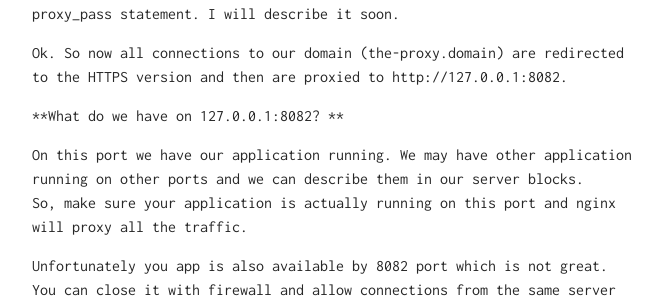
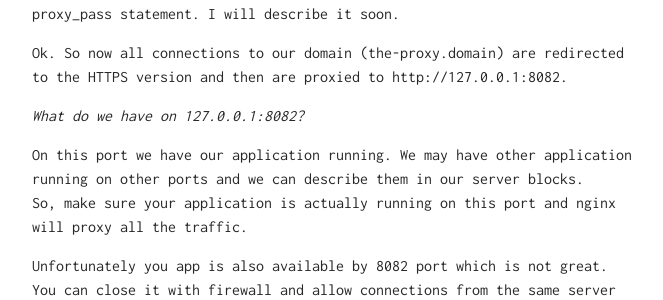
Before and after one commit to krydos/blog, a Jekyll site: the page built from _posts/2016-11-06-nginx-plus-ssl-on-one-server.md, in a window 1280 px wide. Shown: the part 1103-1403 px from the top of the page, without its empty margins (308-971 px from the left). Built offline with Jekyll 4.4.1, drawn with Linux system fonts in a browser that asks for light colours; comment, search, counter and statistics services are not loaded.

Commit message:
bold question

```diff
--- a/_posts/2016-11-06-nginx-plus-ssl-on-one-server.md
+++ b/_posts/2016-11-06-nginx-plus-ssl-on-one-server.md
@@ -56,7 +56,7 @@ One more important thing is `proxy_pass` statement.  I will describe it soon.
 
 Ok. So now all connections to our domain (the-proxy.domain) are redirected to the HTTPS version and then are proxied to http://127.0.0.1:8082.
 
-**What do we have on 127.0.0.1:8082? **
+*What do we have on 127.0.0.1:8082?*
 
 On this port we have our application running.
 We may have other application running on other ports and we can describe them in our `server` blocks.
```
